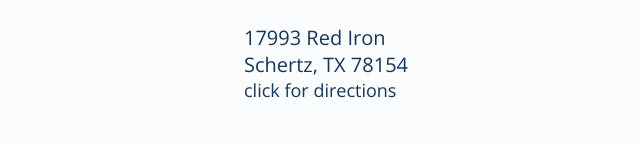
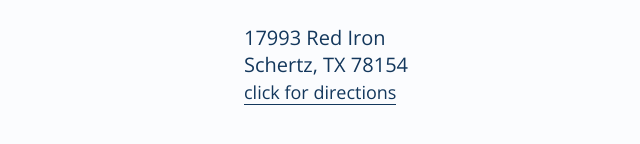
Before and after one commit to rexbrandon/vestalsteel, a plain HTML site: page about.html in a window 1280 px wide. Shown: the part 3977-4121 px from the top of the page, 276-916 px from the left. Drawn offline with nearby package versions, Linux system fonts and the light colour scheme.

Commit message:
sizing issues fixed

```diff
--- a/static/main/css/main.scss
+++ b/static/main/css/main.scss
@@ -573,7 +573,7 @@ $standardPadding: 20px;
         font-size: 18px;
         font-weight: 300;
         margin-bottom: 7px;
-        padding-top: 30px;
+        line-height: 28px;
         border-bottom: 1px solid $backGroundLight;
         &:hover{
             font-weight: 400;
@@ -599,6 +599,9 @@ $standardPadding: 20px;
     }
     p, a, i{
         color: $darkBlue;
+    }
+    .direction{
+        border-bottom: 1px solid $darkBlue;
     }
 }
 // END OF HOME PAGE
```
Also changed, not shown: static/main/css/main.css, 2 other files.
